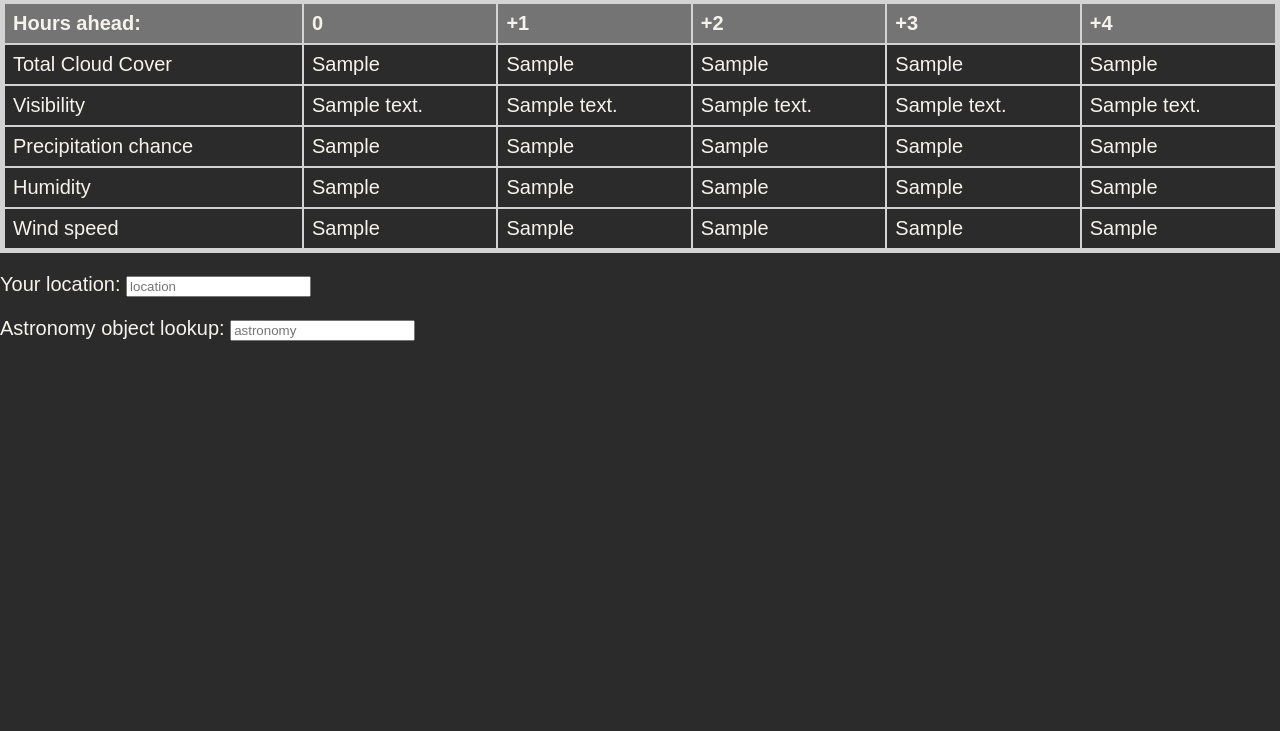
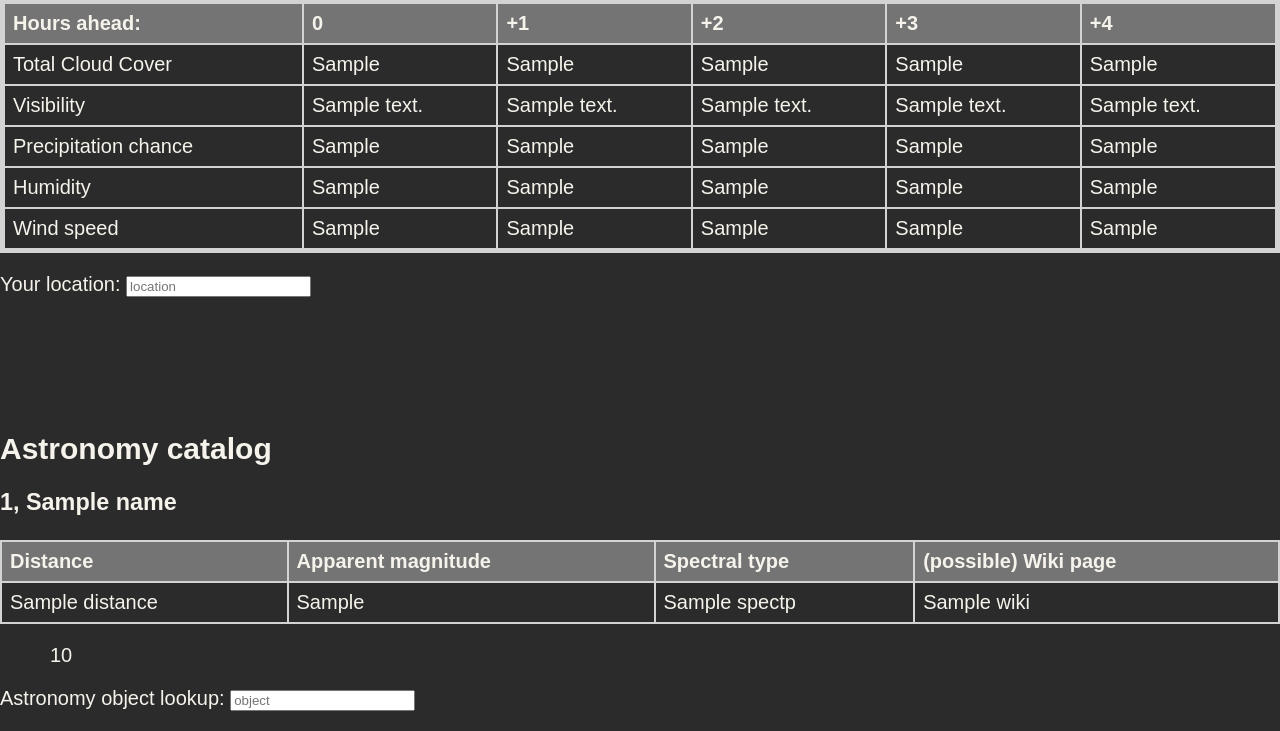
Before and after one commit to maxence-glt/astronomy-website, a Flask app: template templates/index.html in a window 1280 px wide. Shown: the part 385-1116 px from the top of the page. Before the commit the page ends 726 px from the top, so only its background shows below. Run offline with Flask 3, Linux system fonts and the light colour scheme; the template is opened without the code that fills it: most values are stand-ins (such as "Sample title", 1, 10 or a date in 2020); parts of the project's set-up code (start-up, migrations or seed data) failed here and were passed over; some web fonts are replaced.

Commit message:
added astronomy functionality on main page

```diff
--- a/templates/index.html
+++ b/templates/index.html
@@ -75,8 +75,31 @@
     <p> <form action="/" method="POST"> Your location: <input type="text" name="location" placeholder="location">
     </form> </p>
 
-    <p> <form action="/astro-catalog" method="POST"> Astronomy object lookup: <input type="text" name="astronomy" placeholder="astronomy">
+    <br><br><br><br><br>
+
+    <h2>Astronomy catalog</h2>
+    <br>
+    <h3>{{ id }}, {{ name }} </h3>
+
+    <table>
+    <tr id="tr1">
+        <th>Distance</th>
+        <th>Apparent magnitude</th>
+        <th>Spectral type</th>
+        <th>(possible) Wiki page</th>
+    </tr>
+    <tr>
+        <td>{{ distance }}</td>
+        <td>{{ app_mag }}</td>
+        <td>{{ spectp }}</td>
+        <td>{{ wiki }}</td>
+    </tr>
+    </table>
+    <p>{{ wiki_sum }}</p>
+
+    <p> <form action="/" method="POST"> Astronomy object lookup: <input type="text" name="astronomy" placeholder="object">
     </form> </p>
+
 
     <script
      type="text/javascript"
```
